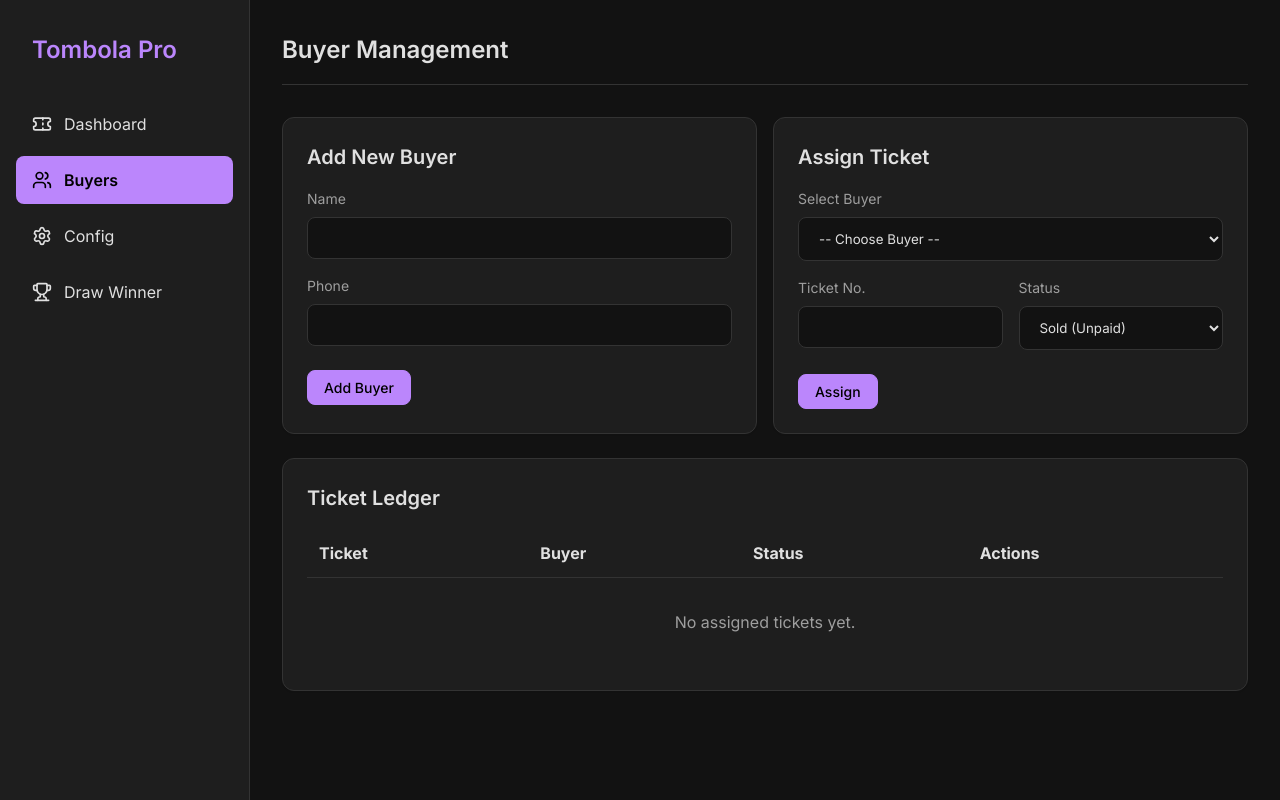
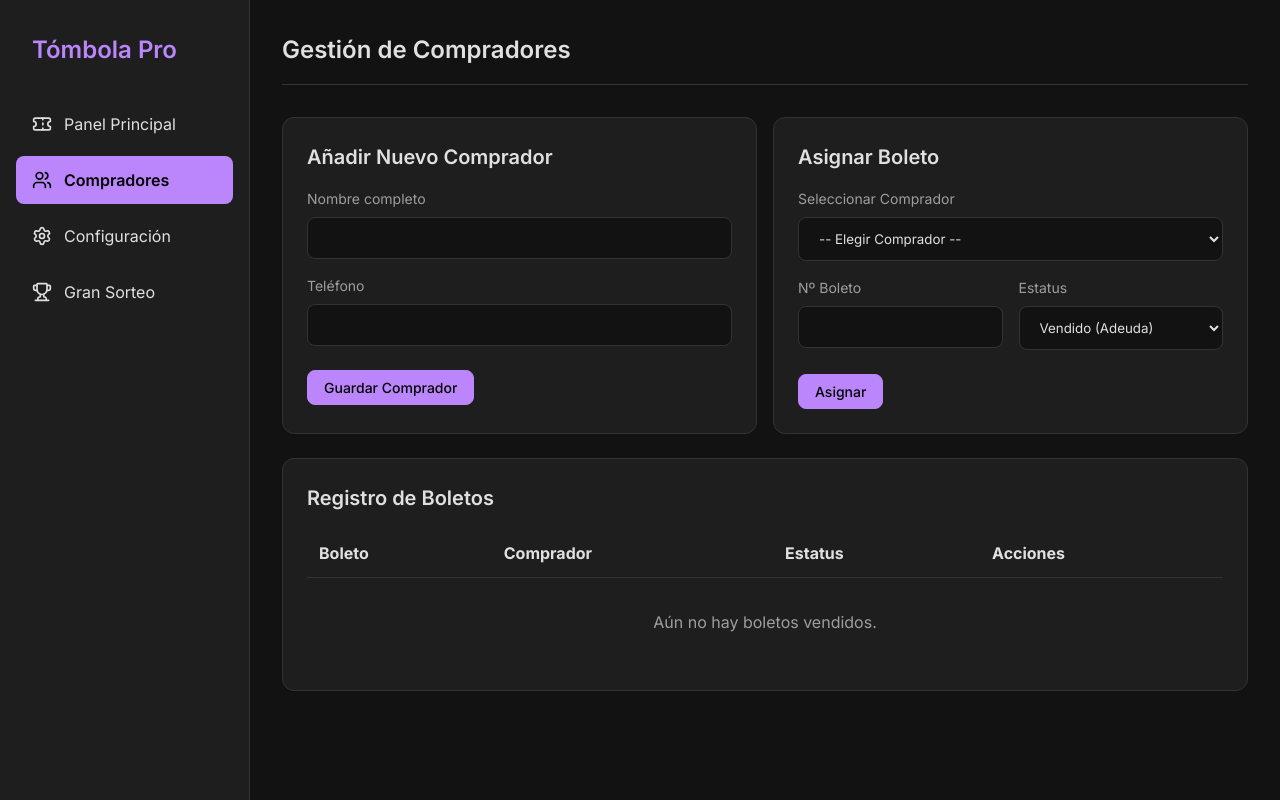
Before and after one commit to waltermarianoandrada-eng/TOMBOLA, a React (Vite) app: page /buyers in a window 1280 px wide. Built offline with nearby package versions, Linux system fonts and the light colour scheme.

Commit message:
Primer código de la tómbola

```diff
--- a/index.html
+++ b/index.html
@@ -2,12 +2,26 @@
 <html lang="en">
   <head>
     <meta charset="UTF-8" />
-    <link rel="icon" type="image/svg+xml" href="/favicon.svg" />
+    <link rel="icon" type="image/png" href="/TOMBOLA.png" />
+    <link rel="manifest" href="/manifest.json" />
+    <meta name="theme-color" content="#121212" />
+    <link rel="apple-touch-icon" href="/TOMBOLA.png" />
     <meta name="viewport" content="width=device-width, initial-scale=1.0" />
     <title>tombola</title>
   </head>
   <body>
     <div id="root"></div>
     <script type="module" src="/src/main.tsx"></script>
+    <script>
+      if ('serviceWorker' in navigator) {
+        window.addEventListener('load', () => {
+          navigator.serviceWorker.register('/sw.js').then(registration => {
+            console.log('SW registered: ', registration);
+          }).catch(registrationError => {
+            console.log('SW registration failed: ', registrationError);
+          });
+        });
+      }
+    </script>
   </body>
 </html>
--- a/src/App.tsx
+++ b/src/App.tsx
@@ -9,15 +9,15 @@ import WinnerDraw from './components/WinnerDraw';
 function Navigation() {
   const location = useLocation();
   const navItems = [
-    { path: '/', label: 'Dashboard', icon: Ticket },
-    { path: '/buyers', label: 'Buyers', icon: Users },
-    { path: '/config', label: 'Config', icon: Settings },
-    { path: '/draw', label: 'Draw Winner', icon: Trophy },
+    { path: '/', label: 'Panel Principal', icon: Ticket },
+    { path: '/buyers', label: 'Compradores', icon: Users },
+    { path: '/config', label: 'Configuración', icon: Settings },
+    { path: '/draw', label: 'Gran Sorteo', icon: Trophy },
   ];
 
   return (
     <nav style={{ width: '250px', backgroundColor: 'var(--bg-surface)', borderRight: '1px solid var(--border)', padding: '2rem 1rem' }}>
-      <h2 style={{ marginBottom: '2rem', paddingLeft: '1rem', color: 'var(--primary)' }}>Tombola Pro</h2>
+      <h2 style={{ marginBottom: '2rem', paddingLeft: '1rem', color: 'var(--primary)' }}>Tómbola Pro</h2>
       <ul style={{ listStyle: 'none', display: 'flex', flexDirection: 'column', gap: '0.5rem' }}>
         {navItems.map(item => {
           const Icon = item.icon;
--- a/src/components/BuyerManagement.tsx
+++ b/src/components/BuyerManagement.tsx
@@ -45,7 +45,7 @@ export default function BuyerManagement() {
     if (isNaN(num)) return;
 
     if (!selectedBuyerId) {
-      alert('Please select a buyer.');
+      alert('Por favor selecciona un comprador.');
       return;
     }
 
@@ -54,7 +54,7 @@ export default function BuyerManagement() {
       setTickets(storage.getTickets());
       setTicketNumber('');
     } else {
-      alert(`Ticket ${num} is not available or does not exist.`);
+      alert(`El boleto ${num} no está disponible o no existe.`);
     }
   };
 
@@ -66,39 +66,39 @@ export default function BuyerManagement() {
   return (
     <div>
       <div className="header">
-        <h1>Buyer Management</h1>
+        <h1>Gestión de Compradores</h1>
       </div>
 
       <div className="form-grid">
         {/* ADD BUYER */}
         <div className="card">
-          <h2 style={{ marginBottom: '1rem', fontSize: '1.25rem' }}>Add New Buyer</h2>
+          <h2 style={{ marginBottom: '1rem', fontSize: '1.25rem' }}>Añadir Nuevo Comprador</h2>
           <form onSubmit={handleAddBuyer}>
             <div className="input-group">
-              <label className="input-label">Name</label>
+              <label className="input-label">Nombre completo</label>
               <input type="text" className="input" value={name} onChange={e => setName(e.target.value)} required />
             </div>
             <div className="input-group">
-              <label className="input-label">Phone</label>
+              <label className="input-label">Teléfono</label>
               <input type="text" className="input" value={phone} onChange={e => setPhone(e.target.value)} required />
             </div>
-            <button type="submit" className="btn btn-primary" style={{ marginTop: '0.5rem' }}>Add Buyer</button>
+            <button type="submit" className="btn btn-primary" style={{ marginTop: '0.5rem' }}>Guardar Comprador</button>
           </form>
         </div>
 
         {/* ASSIGN TICKET */}
         <div className="card">
-          <h2 style={{ marginBottom: '1rem', fontSize: '1.25rem' }}>Assign Ticket</h2>
+          <h2 style={{ marginBottom: '1rem', fontSize: '1.25rem' }}>Asignar Boleto</h2>
           <form onSubmit={handleAssignTicket}>
             <div className="input-group">
-              <label className="input-label">Select Buyer</label>
+              <label className="input-label">Seleccionar Comprador</label>
               <select
                 className="input"
                 value={selectedBuyerId}
                 onChange={e => setSelectedBuyerId(e.target.value)}
                 required
               >
-                <option value="">-- Choose Buyer --</option>
+                <option value="">-- Elegir Comprador --</option>
                 {Object.values(buyers).map(b => (
                   <option key={b.id} value={b.id}>{b.name} ({b.phone})</option>
                 ))}
@@ -107,55 +107,57 @@ export default function BuyerManagement() {
 
             <div className="form-grid" style={{ gridTemplateColumns: '1fr 1fr' }}>
               <div className="input-group">
-                <label className="input-label">Ticket No.</label>
+                <label className="input-label">Nº Boleto</label>
                 <input type="number" className="input" value={ticketNumber} onChange={e => setTicketNumber(e.target.value)} required />
               </div>
 
               <div className="input-group">
-                <label className="input-label">Status</label>
+                <label className="input-label">Estatus</label>
                 <select className="input" value={ticketStatus} onChange={e => setTicketStatus(e.target.value as 'sold'|'paid')}>
-                  <option value="sold">Sold (Unpaid)</option>
-                  <option value="paid">Paid</option>
+                  <option value="sold">Vendido (Adeuda)</option>
+                  <option value="paid">Pagado</option>
                 </select>
               </div>
             </div>
-            <button type="submit" className="btn btn-primary" style={{ marginTop: '0.5rem' }}>Assign</button>
+            <button type="submit" className="btn btn-primary" style={{ marginTop: '0.5rem' }}>Asignar</button>
           </form>
         </div>
       </div>
 
       {/* SOLD TICKETS LIST */}
       <div className="card" style={{ marginTop: '1.5rem' }}>
-        <h2 style={{ marginBottom: '1rem', fontSize: '1.25rem' }}>Ticket Ledger</h2>
+        <h2 style={{ marginBottom: '1rem', fontSize: '1.25rem' }}>Registro de Boletos</h2>
         <div style={{ overflowX: 'auto' }}>
           <table style={{ width: '100%', textAlign: 'left', borderCollapse: 'collapse' }}>
             <thead>
               <tr style={{ borderBottom: '1px solid var(--border)' }}>
-                <th style={{ padding: '0.75rem' }}>Ticket</th>
-                <th style={{ padding: '0.75rem' }}>Buyer</th>
-                <th style={{ padding: '0.75rem' }}>Status</th>
-                <th style={{ padding: '0.75rem' }}>Actions</th>
+                <th style={{ padding: '0.75rem' }}>Boleto</th>
+                <th style={{ padding: '0.75rem' }}>Comprador</th>
+                <th style={{ padding: '0.75rem' }}>Estatus</th>
+                <th style={{ padding: '0.75rem' }}>Acciones</th>
               </tr>
             </thead>
             <tbody>
               {tickets.filter(t => t.status !== 'available').map(t => (
                 <tr key={t.number} style={{ borderBottom: '1px solid var(--border)' }}>
                   <td style={{ padding: '0.75rem', fontWeight: 600 }}>#{t.number}</td>
-                  <td style={{ padding: '0.75rem' }}>{t.buyerId ? buyers[t.buyerId]?.name : 'Unknown'}</td>
+                  <td style={{ padding: '0.75rem' }}>{t.buyerId ? buyers[t.buyerId]?.name : 'Desconocido'}</td>
                   <td style={{ padding: '0.75rem' }}>
-                    <span className={`badge badge-${t.status}`}>{t.status}</span>
+                    <span className={`badge badge-${t.status}`}>
+                      {t.status === 'sold' ? 'Vendido' : 'Pagado'}
+                    </span>
                   </td>
                   <td style={{ padding: '0.75rem', display: 'flex', gap: '0.5rem' }}>
                     {t.status === 'sold' && (
-                      <button className="btn btn-success" onClick={() => handleStatusChange(t.number, 'paid')}>Mark Paid</button>
+                      <button className="btn btn-success" onClick={() => handleStatusChange(t.number, 'paid')}>Marcar Pagado</button>
                     )}
-                    <button className="btn" style={{ borderColor: 'var(--danger)', color: 'var(--danger)' }} onClick={() => handleStatusChange(t.number, 'available')}>Free</button>
+                    <button className="btn" style={{ borderColor: 'var(--danger)', color: 'var(--danger)' }} onClick={() => handleStatusChange(t.number, 'available')}>Liberar</button>
                   </td>
                 </tr>
               ))}
               {tickets.filter(t => t.status !== 'available').length === 0 && (
                 <tr>
-                  <td colSpan={4} style={{ padding: '2rem', textAlign: 'center', color: 'var(--text-secondary)' }}>No assigned tickets yet.</td>
+                  <td colSpan={4} style={{ padding: '2rem', textAlign: 'center', color: 'var(--text-secondary)' }}>Aún no hay boletos vendidos.</td>
                 </tr>
               )}
             </tbody>
--- a/src/components/Dashboard.tsx
+++ b/src/components/Dashboard.tsx
@@ -21,8 +21,8 @@ export default function Dashboard() {
   if (!config) {
     return (
       <div className="empty-state">
-        <h2>No Raffle Configured</h2>
-        <p style={{ marginTop: '1rem', marginBottom: '2rem' }}>Please go to the Config section to setup your raffle first.</p>
+        <h2>Rifa No Configurada</h2>
+        <p style={{ marginTop: '1rem', marginBottom: '2rem' }}>Por favor dirígete a la sección de Configuración para iniciar tu rifa primero.</p>
       </div>
     );
   }
@@ -32,22 +32,27 @@ export default function Dashboard() {
   return (
     <div>
       <div className="header">
-        <h1>{config.name} - Dashboard</h1>
+        <div>
+          <h1>{config.name} - Panel Principal</h1>
+          <p style={{ color: 'var(--text-secondary)', marginTop: '0.25rem' }}>
+            Valor del número: {config.pricePerNumber} {config.currency}
+          </p>
+        </div>
         <div style={{ display: 'flex', gap: '1rem' }}>
-          <span className="badge badge-available">Available: {counts.available}</span>
-          <span className="badge badge-sold">Sold: {counts.sold}</span>
-          <span className="badge badge-paid">Paid: {counts.paid}</span>
+          <span className="badge badge-available">Disponibles: {counts.available}</span>
+          <span className="badge badge-sold">Vendidos: {counts.sold}</span>
+          <span className="badge badge-paid">Pagados: {counts.paid}</span>
         </div>
       </div>
 
       <div className="card">
-        <h2 style={{ marginBottom: '1rem', fontSize: '1.25rem' }}>Numbers Grid</h2>
+        <h2 style={{ marginBottom: '1rem', fontSize: '1.25rem' }}>Cuadrícula de Números</h2>
         <div className="raffle-grid">
           {tickets.map(ticket => (
             <div
               key={ticket.number}
               className={`raffle-number status-${ticket.status}`}
-              title={ticket.buyerId ? `Buyer: ${buyers[ticket.buyerId]?.name}` : 'Available'}
+              title={ticket.buyerId ? `Comprador: ${buyers[ticket.buyerId]?.name}` : 'Disponible'}
             >
               {ticket.number}
             </div>
--- a/src/components/RaffleConfigView.tsx
+++ b/src/components/RaffleConfigView.tsx
@@ -9,8 +9,8 @@ export default function RaffleConfigView() {
   // Form state
   const [name, setName] = useState('');
   const [totalNumbers, setTotalNumbers] = useState(100);
-  const [pricePerNumber, setPricePerNumber] = useState(10);
-  const [currency, setCurrency] = useState('USD');
+  const [pricePerNumber, setPricePerNumber] = useState(1000);
+  const [currency, setCurrency] = useState('Pesos Argentinos');
 
   useEffect(() => {
     const loadedConfig = storage.getConfig();
@@ -26,8 +26,13 @@ export default function RaffleConfigView() {
   const handleSave = (e: React.FormEvent) => {
     e.preventDefault();
     if (config) {
-      const confirmReset = window.confirm("Warning: Changing config may reset tickets if total numbers change in a way that is disruptive, though right now we strictly recommend not changing total numbers after sales. Proceed?");
+      const confirmReset = window.confirm("Advertencia: Al guardar esta nueva configuración, si cambiaste la cantidad total de números, la cuadrícula de boletos se reconstruirá y los boletos asignados podrían desvincularse. ¿Estás seguro de querer guardar los cambios?");
       if (!confirmReset) return;
+
+      // Si cambió el total de números, reiniciamos los boletos en la base de datos
+      if (totalNumbers !== config.totalNumbers) {
+        storage.setTickets([]);
+      }
     }
 
     const newConfig: RaffleConfig = {
@@ -40,11 +45,11 @@ export default function RaffleConfigView() {
     storage.setConfig(newConfig);
     engine.initializeTickets(totalNumbers);
     setConfig(newConfig);
-    alert('Configuration saved successfully!');
+    alert('¡Configuración guardada exitosamente!');
   };
 
   const handleReset = () => {
-    if (window.confirm("CRITICAL WARNING: This will delete ALL data (buyers, tickets, config, winners). Are you absolutely sure?")) {
+    if (window.confirm("ADVERTENCIA CRÍTICA: Esto borrará TODOS los datos (compradores, boletos, historia, ganadores). ¿Estás completamente seguro?")) {
       storage.clearAll();
       window.location.reload();
     }
@@ -53,13 +58,13 @@ export default function RaffleConfigView() {
   return (
     <div>
       <div className="header">
-        <h1>Raffle Configuration</h1>
+        <h1>Configuración de la Rifa</h1>
       </div>
 
       <div className="card" style={{ maxWidth: '600px' }}>
         <form onSubmit={handleSave}>
           <div className="input-group">
-            <label className="input-label">Raffle Name</label>
+            <label className="input-label">Nombre de la Rifa</label>
             <input
               type="text"
               className="input"
@@ -71,7 +76,7 @@ export default function RaffleConfigView() {
 
           <div className="form-grid">
             <div className="input-group">
-              <label className="input-label">Total Numbers</label>
+              <label className="input-label">Total de Números</label>
               <input
                 type="number"
                 className="input"
@@ -84,7 +89,7 @@ export default function RaffleConfigView() {
             </div>
 
             <div className="input-group">
-              <label className="input-label">Price Per Number</label>
+              <label className="input-label">Precio por Número</label>
               <input
                 type="number"
                 className="input"
@@ -97,7 +102,7 @@ export default function RaffleConfigView() {
             </div>
 
             <div className="input-group">
-              <label className="input-label">Currency Symbol</label>
+              <label className="input-label">Moneda</label>
               <input
                 type="text"
                 className="input"
@@ -109,9 +114,9 @@ export default function RaffleConfigView() {
           </div>
 
           <div style={{ display: 'flex', gap: '1rem', marginTop: '1.5rem' }}>
-            <button type="submit" className="btn btn-primary">Save Configuration</button>
+            <button type="submit" className="btn btn-primary">Guardar Configuración</button>
             <button type="button" className="btn" style={{ borderColor: 'var(--danger)', color: 'var(--danger)' }} onClick={handleReset}>
-              Danger: Reset All Data
+              Peligro: Borrar Todos los Datos
             </button>
           </div>
         </form>
--- a/src/components/WinnerDraw.tsx
+++ b/src/components/WinnerDraw.tsx
@@ -19,7 +19,7 @@ export default function WinnerDraw() {
   const handleDraw = () => {
     const counts = engine.getTicketStatusCounts();
     if (counts.paid === 0) {
-      alert("There are no valid 'paid' tickets to draw a winner from.");
+      alert("No hay boletos con estatus de 'Pagado' para sortear un ganador.");
       return;
     }
 
@@ -28,7 +28,7 @@ export default function WinnerDraw() {
 
     // Animation: randomly generate numbers for 3 seconds
     let interval: NodeJS.Timeout;
-    const duration = 3000;
+    const duration = 4000;
     const start = Date.now();
 
     interval = setInterval(() => {
@@ -54,15 +54,24 @@ export default function WinnerDraw() {
     }, 100);
   };
 
+  const handleClearHistory = () => {
+    if (window.confirm("¿Estás seguro de que quieres limpiar TODO el historial de ganadores? Esto no se puede deshacer.")) {
+      storage.setWinners([]);
+      setPastWinners([]);
+      setWinner(null);
+      setCurrentDisplay('?');
+    }
+  };
+
   return (
     <div>
       <div className="header">
-        <h1>Draw Winners</h1>
+        <h1>Sorteo Oficial</h1>
       </div>
 
       <div className="card" style={{ textAlign: 'center', padding: '4rem 2rem', marginBottom: '2rem' }}>
         <Trophy size={64} color="var(--primary)" style={{ marginBottom: '1rem' }} />
-        <h2 style={{ marginBottom: '2rem' }}>The Grand Draw</h2>
+        <h2 style={{ marginBottom: '2rem' }}>El Gran Sorteo</h2>
 
         <div
           style={{
@@ -83,11 +92,11 @@ export default function WinnerDraw() {
 
         {winner && !isDrawing && (
           <div style={{ animation: 'fadeIn 0.5s ease-in-out', marginBottom: '2rem' }}>
-            <h3 style={{ fontSize: '1.5rem', color: 'var(--success)' }}>We have a winner!</h3>
+            <h3 style={{ fontSize: '1.5rem', color: 'var(--success)' }}>¡Tenemos un ganador!</h3>
             <p style={{ fontSize: '1.25rem', marginTop: '0.5rem' }}>
-              Congratulations to <strong>{buyers[winner.buyerId]?.name}</strong>!
+              ¡Felicidades a <strong>{buyers[winner.buyerId]?.name}</strong>!
             </p>
-            <p style={{ color: 'var(--text-secondary)' }}>Phone: {buyers[winner.buyerId]?.phone}</p>
+            <p style={{ color: 'var(--text-secondary)' }}>Teléfono de contacto: {buyers[winner.buyerId]?.phone}</p>
           </div>
         )}
 
@@ -97,19 +106,31 @@ export default function WinnerDraw() {
           onClick={handleDraw}
           disabled={isDrawing}
         >
-          {isDrawing ? 'Drawing...' : 'DRAW NOW'}
+          {isDrawing ? 'Sorteando...' : 'SORTEAR AHORA'}
         </button>
       </div>
 
       <div className="card">
-        <h2 style={{ marginBottom: '1rem', fontSize: '1.25rem' }}>Past Winners</h2>
+        <div style={{ display: 'flex', justifyContent: 'space-between', alignItems: 'center', marginBottom: '1rem' }}>
+          <h2 style={{ fontSize: '1.25rem' }}>Historial de Ganadores</h2>
+          {pastWinners.length > 0 && (
+            <button
+              className="btn"
+              style={{ borderColor: 'var(--danger)', color: 'var(--danger)' }}
+              onClick={handleClearHistory}
+            >
+              Limpiar Historial
+            </button>
+          )}
+        </div>
+
         {pastWinners.length > 0 ? (
           <table style={{ width: '100%', textAlign: 'left', borderCollapse: 'collapse' }}>
             <thead>
               <tr style={{ borderBottom: '1px solid var(--border)' }}>
-                <th style={{ padding: '0.75rem' }}>Winning No.</th>
-                <th style={{ padding: '0.75rem' }}>Winner Name</th>
-                <th style={{ padding: '0.75rem' }}>Drawn At</th>
+                <th style={{ padding: '0.75rem' }}>Nº Ganador</th>
+                <th style={{ padding: '0.75rem' }}>Propietario</th>
+                <th style={{ padding: '0.75rem' }}>Fecha del Sorteo</th>
               </tr>
             </thead>
             <tbody>
@@ -125,7 +146,7 @@ export default function WinnerDraw() {
             </tbody>
           </table>
         ) : (
-          <p style={{ color: 'var(--text-secondary)' }}>No winners have been drawn yet.</p>
+          <p style={{ color: 'var(--text-secondary)' }}>Aún no se ha declarado ningún ganador.</p>
         )}
       </div>
 
```
Also changed, not shown: public/sw.js (added, +44 -0 lines), public/TOMBOLA.png (added), public/manifest.json (added), 1 other file (tests, documents, lock files or other folders).
